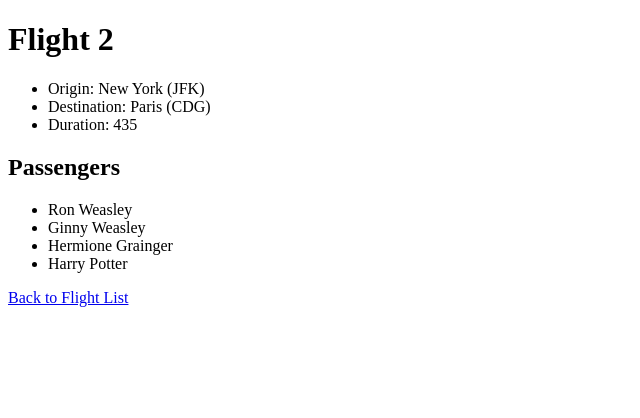
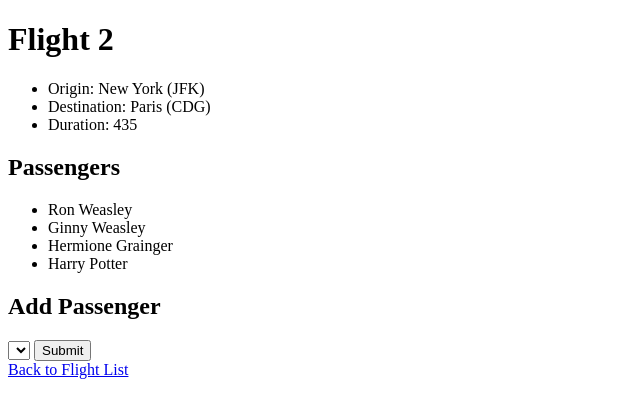
Before and after one commit to therochaexperience/cs50-lecture4, a Django app: page /flights/2 in a window 1280 px wide. Shown: the top 418 px of the page, without its empty margins (0-640 px from the left). Run offline with Django 3.2, Linux system fonts and the light colour scheme; data comes from the database, SQL or seed files in the repository; both versions use the stored data as it was after the commit; lists and menus that the app fills with data are empty.

Commit message:
Added book passenger to flight functionality

```diff
--- a/flights/templates/flights/flight.html
+++ b/flights/templates/flights/flight.html
@@ -17,6 +17,15 @@
             <li>No passengers</li>
         {% endfor %}
     </ul>
-
+    <h2>Add Passenger</h2>
+    <form action="{% url 'book' flight.id %}" method="post">
+        {% csrf_token %}
+        <select name="passenger">
+            {% for passenger in non_passengers %}
+            <option value="{{ passenger.id }}">{{ passenger }}</option>
+            {% endfor %}
+        </select>
+        <input type="submit">
+    </form>
     <a href="{% url 'index' %}">Back to Flight List</a>
 {% endblock %}
--- a/flights/urls.py
+++ b/flights/urls.py
@@ -3,5 +3,6 @@ from . import views
 
 urlpatterns = [
     path("", views.index, name="index"),
-    path("<int:flight_id>", views.flight, name="flight")
+    path("<int:flight_id>", views.flight, name="flight"),
+    path("<int:flight_id>/book", views.book, name="book"),
 ]
--- a/flights/views.py
+++ b/flights/views.py
@@ -1,6 +1,8 @@
 from django.shortcuts import render
+from django.http import HttpResponseRedirect
+from django.urls import reverse
 
-from .models import Flight
+from .models import Flight, Passenger
 
 # Create your views here.
 def index(request):
@@ -12,5 +14,13 @@ def flight(request, flight_id):
     flight = Flight.objects.get(id=flight_id)
     return render(request, "flights/flight.html", {
         "flight": flight,
-        "passengers" : flight.passengers.all()
+        "passengers": flight.passengers.all(),
+        "non_passengers": Passenger.objects.exclude(flights=flight).all()
     })
+
+def book(request, flight_id):
+    if request.method == "POST":
+        flight = Flight.objects.get(pk=flight_id)
+        passenger = Passenger.objects.get(pk=int(request.POST["passenger"]))
+        passenger.flights.add(flight)
+        return HttpResponseRedirect(reverse("flight", args=(flight.id,)))
```
Also changed, not shown: db.sqlite3.
